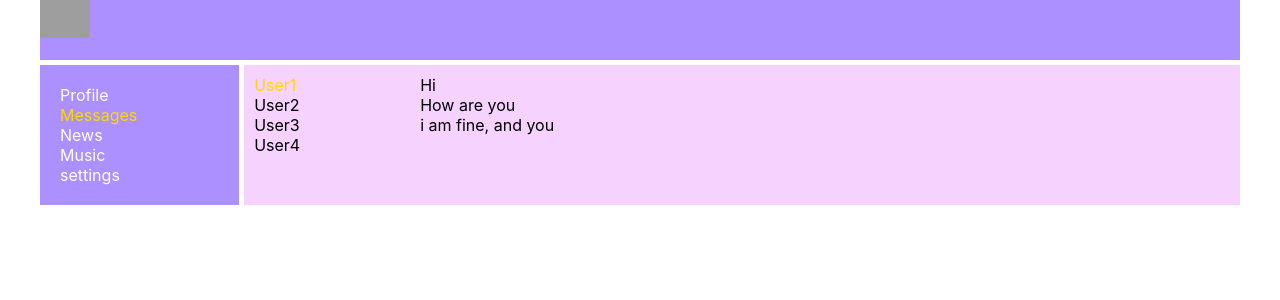
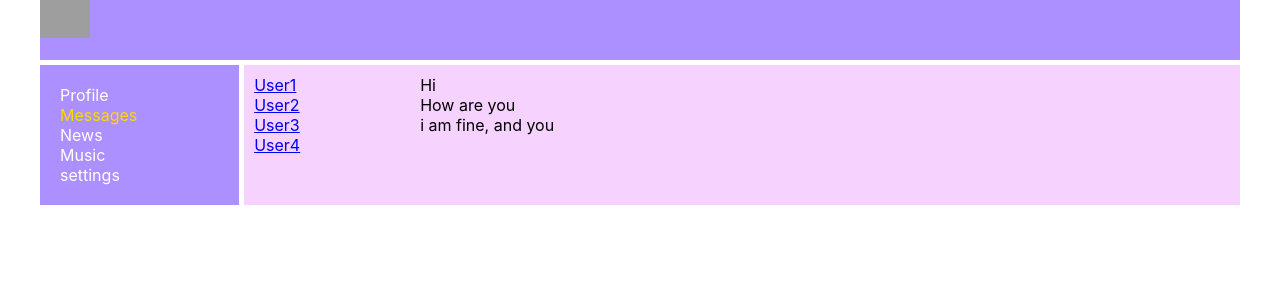
Before and after one commit to EugeneJenkins/React, a React (Create React App) app: page /dialogs in a window 1280 px wide. Shown: the top 300 px of the page. Built offline with nearby package versions, Linux system fonts and the light colour scheme; grey boxes are pictures that could not be loaded.

Commit message:
lesson 22

```diff
--- a/src/Components/Dialogs/Dialogs.js
+++ b/src/Components/Dialogs/Dialogs.js
@@ -1,5 +1,6 @@
 import React from "react";
 import classes from "./Dialogs.module.css";
+import {NavLink} from "react-router-dom";
 
 
 const Dialogs = (props) => {
@@ -7,16 +8,16 @@ const Dialogs = (props) => {
         <div className={classes.dialogs}>
             <div className={classes.dialogsItem}>
                 <div className={classes.dialog + ' ' + classes.active}>
-                    User1
+                    <NavLink to = '/dialogs/1'> User1</NavLink>
                 </div>
                 <div className={classes.dialog}>
-                    User2
+                    <NavLink to = '/dialogs/2'> User2</NavLink>
                 </div>
                 <div className={classes.dialog}>
-                    User3
+                    <NavLink to = '/dialogs/3'> User3</NavLink>
                 </div>
                 <div className={classes.dialog}>
-                    User4
+                    <NavLink to = '/dialogs/4'> User4</NavLink>
                 </div>
             </div>
 
```
Also changed, not shown: 1 other file (tests, documents, lock files or other folders).
